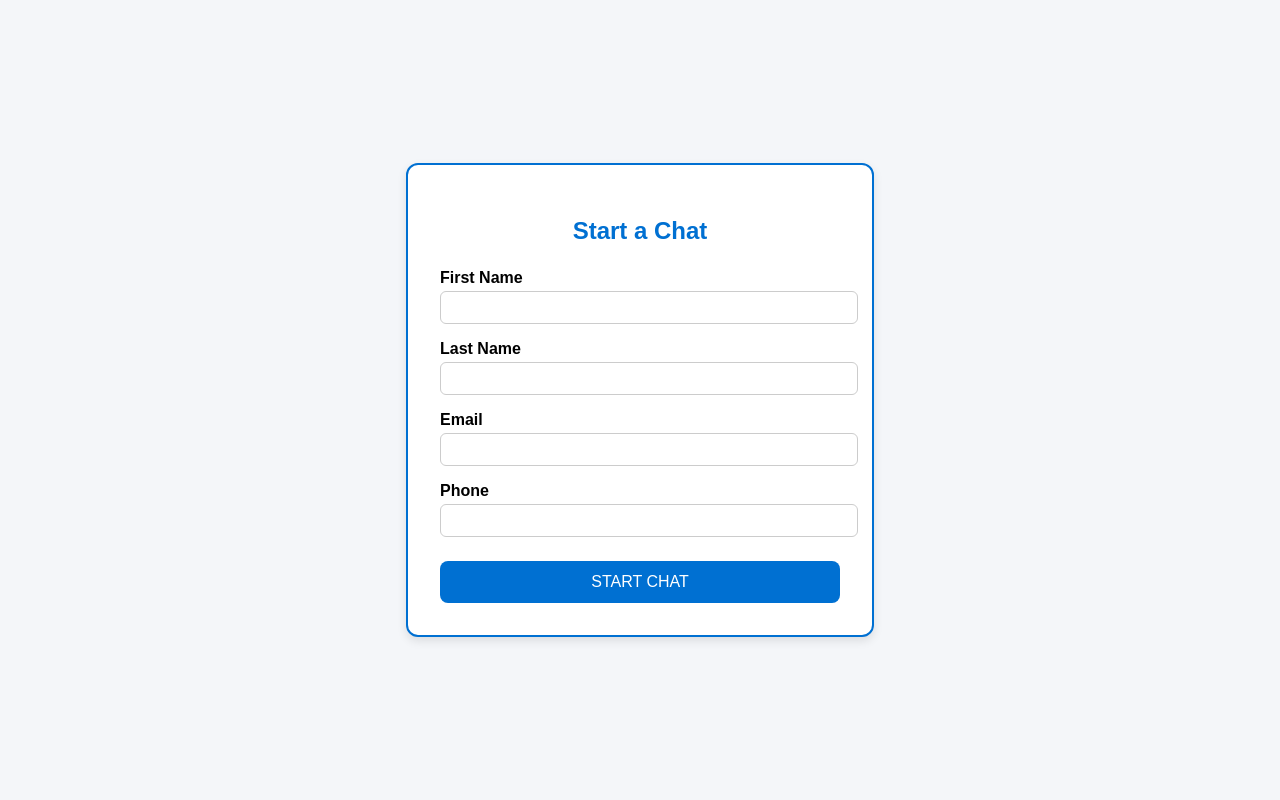
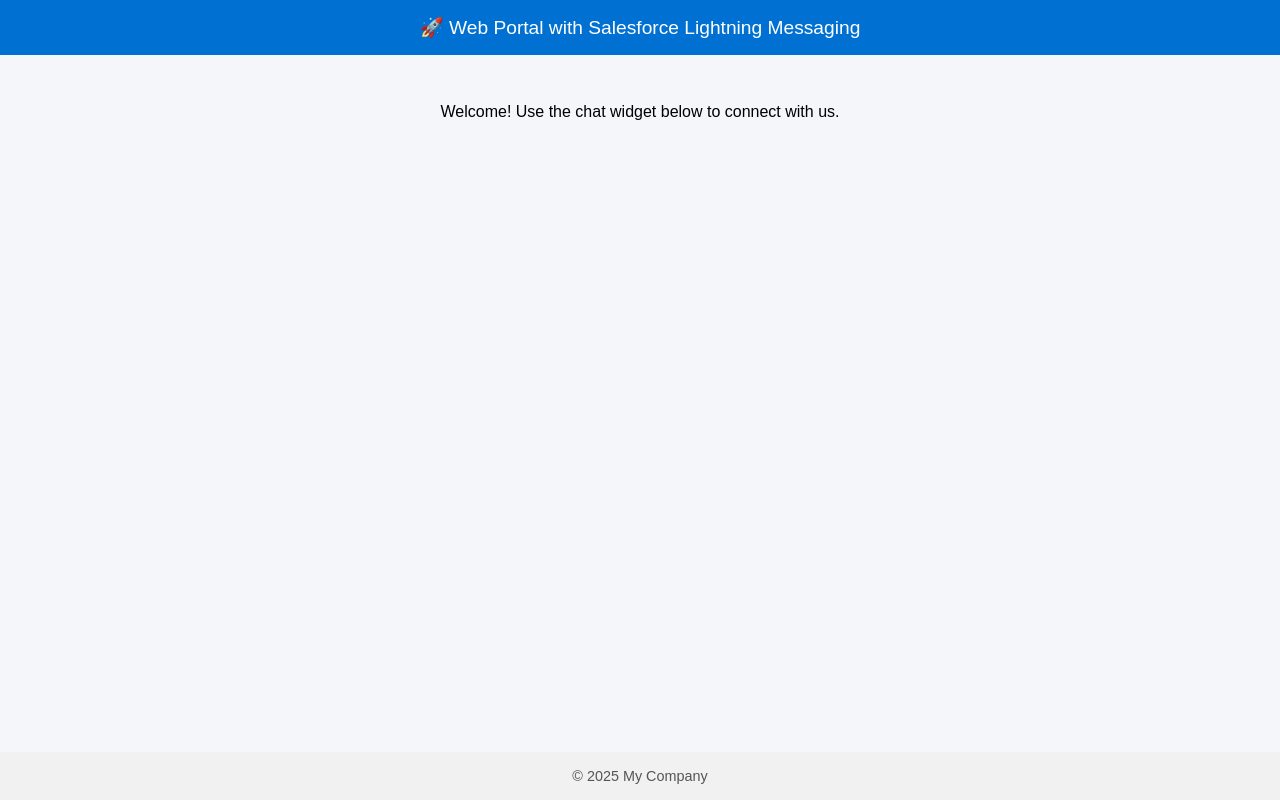
Before and after one commit to sheetal1116/MIAWDemos, a plain HTML site: page index.html in a window 1280 px wide. Drawn offline with nearby package versions, Linux system fonts and the light colour scheme.

Commit message:
update again

```diff
--- a/index.html
+++ b/index.html
@@ -3,103 +3,75 @@
 <head>
   <meta charset="UTF-8" />
   <meta name="viewport" content="width=device-width, initial-scale=1.0" />
-  <title>Salesforce Messaging Portal</title>
+  <title>Salesforce Messaging Chat Portal</title>
   <style>
     body {
       font-family: Arial, sans-serif;
+      margin: 0;
+      padding: 0;
       background: #f4f6f9;
-      margin: 0;
       display: flex;
+      flex-direction: column;
       align-items: center;
-      justify-content: center;
-      height: 100vh;
+      justify-content: flex-start;
+      min-height: 100vh;
     }
-
-    .form-container {
-      background: #fff;
-      border: 2px solid #0070d2;
-      border-radius: 12px;
+    header {
+      background: #0070d2;
+      color: white;
+      padding: 1rem;
+      width: 100%;
+      text-align: center;
+      font-size: 1.2rem;
+    }
+    main {
+      flex: 1;
       padding: 2rem;
+      text-align: center;
+    }
+    footer {
+      background: #f1f1f1;
+      padding: 1rem;
       width: 100%;
-      max-width: 400px;
-      box-shadow: 0 4px 10px rgba(0,0,0,0.1);
-    }
-
-    h2 {
       text-align: center;
-      margin-bottom: 1.5rem;
-      color: #0070d2;
-    }
-
-    label {
-      font-weight: bold;
-      display: block;
-      margin-top: 1rem;
-    }
-
-    input {
-      width: 100%;
-      padding: 0.5rem;
-      margin-top: 0.25rem;
-      border: 1px solid #ccc;
-      border-radius: 6px;
-    }
-
-    button {
-      margin-top: 1.5rem;
-      width: 100%;
-      padding: 0.75rem;
-      background: #0070d2;
-      border: none;
-      color: #fff;
-      font-size: 1rem;
-      border-radius: 8px;
-      cursor: pointer;
-    }
-
-    button:hover {
-      background: #005bb5;
+      font-size: 0.9rem;
+      color: #555;
     }
   </style>
 </head>
 <body>
-  <div class="form-container">
-    <h2>Start a Chat</h2>
-    <form id="preChatForm">
-      <label for="firstName">First Name</label>
-      <input type="text" id="firstName" name="firstName" required />
+  <header>
+    🚀 Web Portal with Salesforce Lightning Messaging
+  </header>
 
-      <label for="lastName">Last Name</label>
-      <input type="text" id="lastName" name="lastName" required />
+  <main>
+    <p>Welcome! Use the chat widget below to connect with us.</p>
+  </main>
 
-      <label for="email">Email</label>
-      <input type="email" id="email" name="email" required />
+  <footer>
+    &copy; 2025 My Company
+  </footer>
 
-      <label for="phone">Phone</label>
-      <input type="tel" id="phone" name="phone" required />
+  <!-- 🔽 Paste your Salesforce Embedded Service Messaging Script here -->
+  <script type='text/javascript'>
+	function initEmbeddedMessaging() {
+		try {
+			embeddedservice_bootstrap.settings.language = 'en_US'; // For example, enter 'en' or 'en-US'
 
-      <button type="submit">START CHAT</button>
-    </form>
-  </div>
+			embeddedservice_bootstrap.init(
+				'00DgL000005gm3l',
+				'TheDemoServiceDeployment',
+				'https://orgfarm-bed2990021-dev-ed.develop.my.site.com/ESWTheDemoServiceDeployme1756413030339',
+				{
+					scrt2URL: 'https://orgfarm-bed2990021-dev-ed.develop.my.salesforce-scrt.com'
+				}
+			);
+		} catch (err) {
+			console.error('Error loading Embedded Messaging: ', err);
+		}
+	};
+</script>
+<script type='text/javascript' src='https://orgfarm-bed2990021-dev-ed.develop.my.site.com/ESWTheDemoServiceDeployme1756413030339/assets/js/bootstrap.min.js' onload='initEmbeddedMessaging()'></script>
 
-  <script>
-    document.getElementById('preChatForm').addEventListener('submit', function(e) {
-      e.preventDefault();
-
-      // Collect form data
-      const firstName = document.getElementById('firstName').value;
-      const lastName  = document.getElementById('lastName').value;
-      const email     = document.getElementById('email').value;
-      const phone     = document.getElementById('phone').value;
-
-      // Store data in sessionStorage so chat.html can access it
-      sessionStorage.setItem('preChatData', JSON.stringify({
-        firstName, lastName, email, phone
-      }));
-
-      // Open chat window
-      window.location.href = 'chat.html';
-    });
-  </script>
 </body>
 </html>
```
